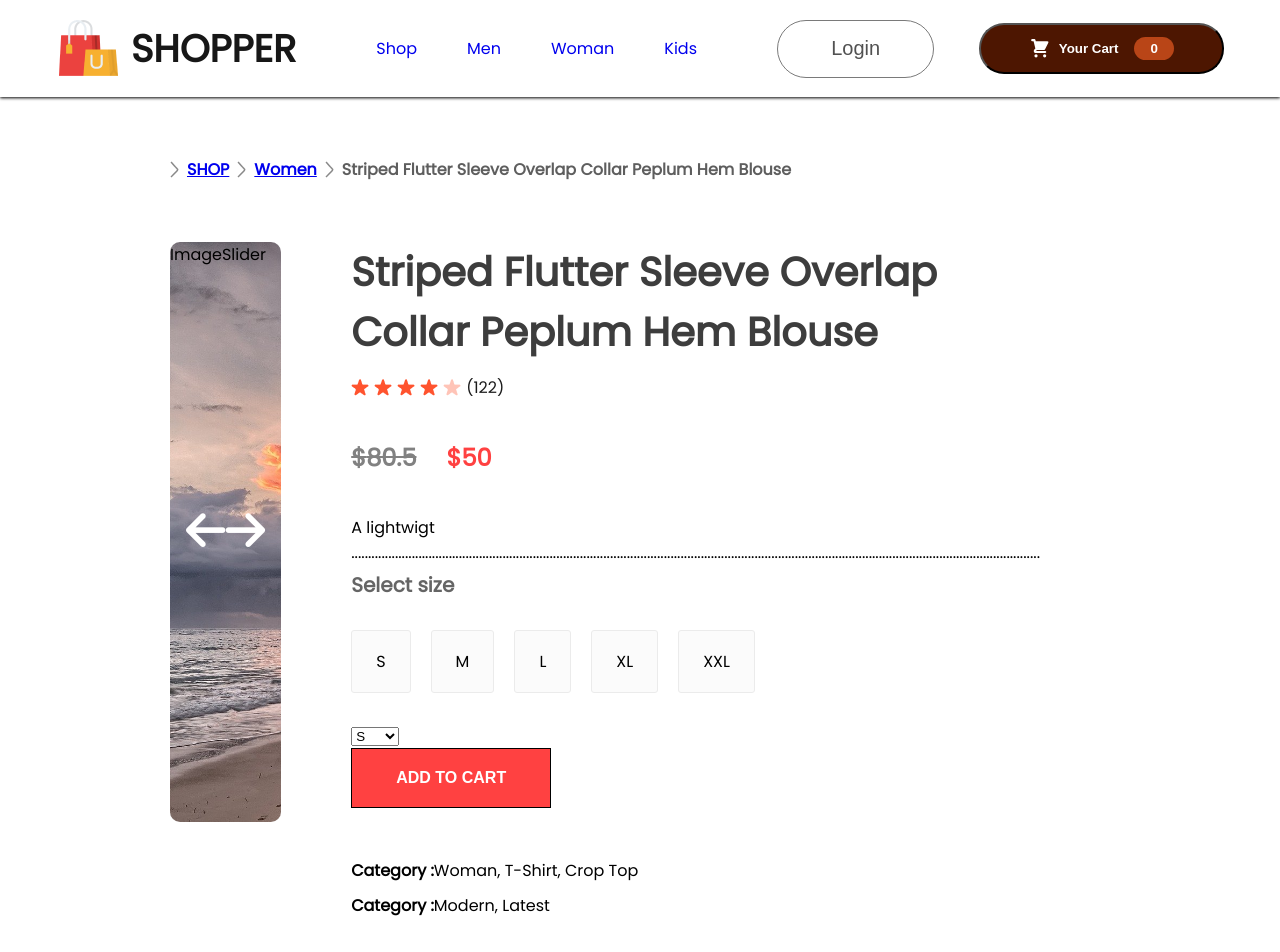
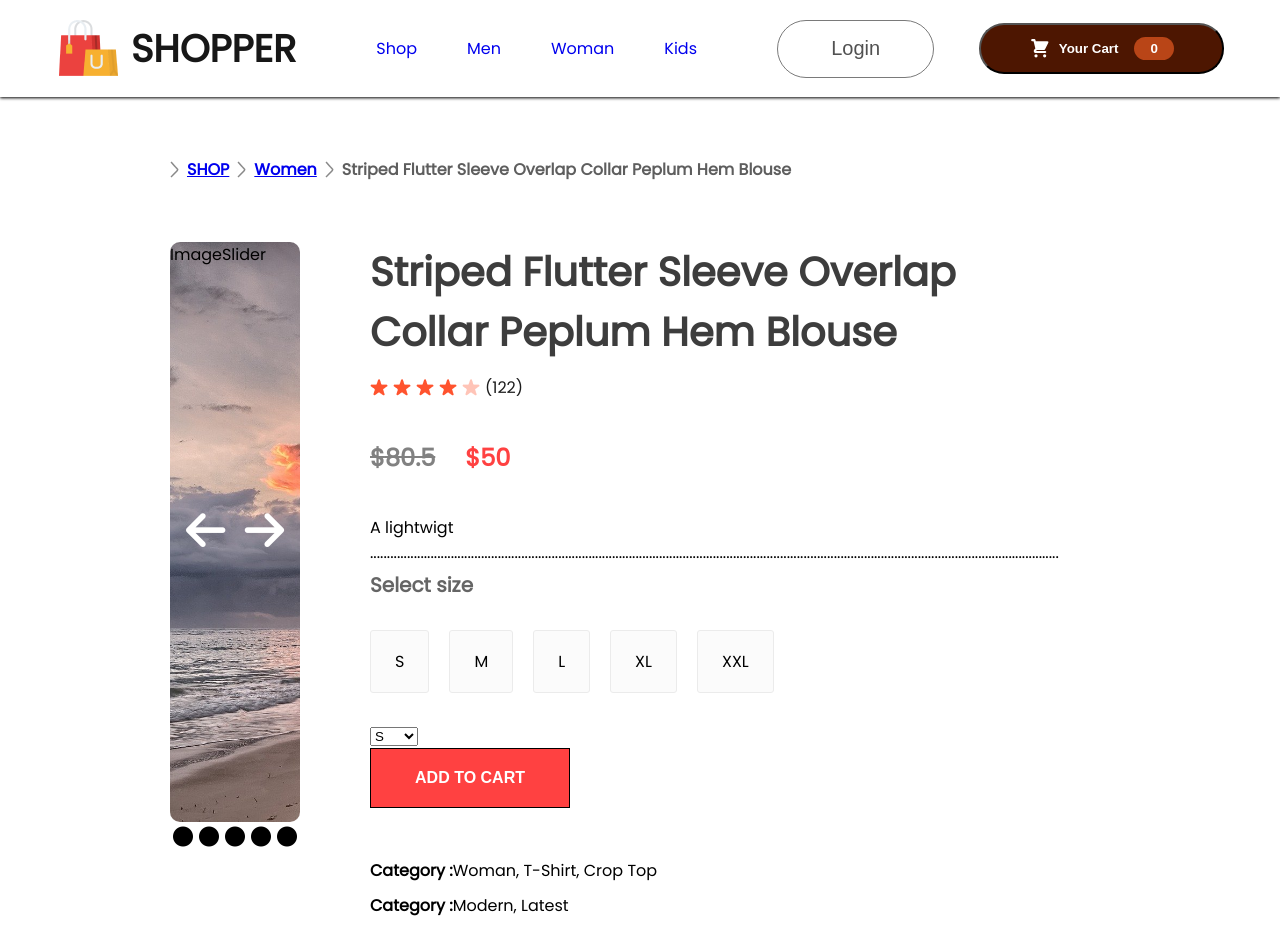
Before and after one commit to pope881/Ecommerce, a React (Create React App) app: page /product/1 in a window 1280 px wide. Shown: the top 952 px of the page. Built offline with nearby package versions, Linux system fonts and the light colour scheme.

Commit message:
imageSlider updated

```diff
--- a/src/App.js
+++ b/src/App.js
@@ -10,6 +10,9 @@ import Footer from './Components/Footer/Footer'
 import men_banner from './Components/Assets/banner_mens.png'
 import woman_banner from './Components/Assets/banner_women.png'
 import kid_banner from './Components/Assets/banner_kids.png'
+import About from './Pages/About'
+import Offices from './Pages/Offices'
+import Contact from './Pages/Contact'
 
 function App() {
 	return (
@@ -26,6 +29,9 @@ function App() {
 					</Route>
 					<Route path="/cart" element={<Cart />} />
 					<Route path="/login" element={<LoginSignup />} />
+					<Route path="/about" element={<About />} />
+					<Route path="/offices" element={<Offices />} />
+					<Route path="/contact" element={<Contact />} />
 				</Routes>
 				<Footer />
 			</BrowserRouter>
--- a/src/Components/Footer/Footer.jsx
+++ b/src/Components/Footer/Footer.jsx
@@ -16,9 +16,15 @@ const Footer = () => {
 				</Link>
 			</div>
 			<ul className={classes['footer-links']}>
-				<li>About</li>
-				<li>Offices</li>
-				<li>Contact</li>
+				<Link to="/about">
+					<li>About</li>
+				</Link>
+				<Link to="/offices">
+					<li>Offices</li>
+				</Link>
+				<Link to="/contact">
+					<li>Contact</li>
+				</Link>
 			</ul>
 			{/* <div className="footer-social-icon">
 				<div className="footer-icons-container">
--- a/src/Components/Hero/Hero.module.css
+++ b/src/Components/Hero/Hero.module.css
@@ -2,6 +2,7 @@
 	height: 100vh;
 	background: linear-gradient(180deg, #fde1ff, #e1ffea22 60%);
 	display: flex;
+	/* margin-top: 10vh; */
 }
 
 .hero-left {
--- a/src/Components/Navbar/Navbar.module.css
+++ b/src/Components/Navbar/Navbar.module.css
@@ -1,8 +1,14 @@
 .navbar {
 	display: flex;
+	/* position: fixed; */
+	/* top: 0; */
+	left: 0;
+	width: 100%;
+	/* height: 10vh; */
 	justify-content: space-around;
 	padding: 16px;
 	box-shadow: 0 1px 3px black;
+	/* background-color: blue; */
 }
 
 .nav-logo {
--- a/src/Components/ProductDisplay/ImageSlider.jsx
+++ b/src/Components/ProductDisplay/ImageSlider.jsx
@@ -1,44 +1,11 @@
 import { useState } from 'react'
+import classes from './ImageSlider.module.css'
 
 const ImageSlider = ({ slides }) => {
 	const [currentIndex, setCurrentIndex] = useState(0)
 
-	const sliderStyles = {
-		height: '100%',
-		position: 'relative',
-	}
-
-	const slideStyles = {
-		width: '100%',
-		height: '100%',
-		borderRadius: '10px',
-		backgroundPosition: 'center',
-		backgroundSize: 'cover',
+	const bgcImg = {
 		backgroundImage: `url(${slides[currentIndex].url})`,
-		// backgroundRepeat: "none",
-		// textAlign: 'center'
-	}
-
-	const leftArrowStyles = {
-		position: 'absolute',
-		top: '50%',
-		transform: 'translate(0, -50%)',
-		left: '16px',
-		fontSize: '45px',
-		color: '#fff',
-		zIndex: 1,
-		cursor: 'pointer',
-	}
-
-	const rightArrowStyles = {
-		position: 'absolute',
-		top: '50%',
-		transform: 'translate(0, -50%)',
-		right: '16px',
-		fontSize: '45px',
-		color: '#fff',
-		zIndex: 1,
-		cursor: 'pointer',
 	}
 
 	const goToPrevious = () => {
@@ -53,15 +20,28 @@ const ImageSlider = ({ slides }) => {
 		setCurrentIndex(newIndex)
 	}
 
+	const goToSlide = slideIndex => {
+		setCurrentIndex(slideIndex)
+	}
+
 	return (
-		<div style={sliderStyles}>
-			<div style={leftArrowStyles} onClick={goToPrevious}>
+		<div className={classes['imgslider']}>
+			<div className={`${classes.imgsliderArrow} ${classes.imgsliderArrowLeft}`} onClick={goToPrevious}>
 				<i class="fa-solid fa-arrow-left"></i>
 			</div>
-			<div style={rightArrowStyles} onClick={goToNext}>
+			<div className={`${classes.imgsliderArrow} ${classes.imgsliderArrowRight}`} onClick={goToNext}>
 				<i class="fa-solid fa-arrow-right"></i>
 			</div>
-			<div style={slideStyles}>ImageSlider</div>
+			<div style={bgcImg} className={classes['imgslider-slide']}>
+				ImageSlider
+			</div>
+			<div className={classes['imgslider-dots']}>
+				{slides.map((slide, slideIndex) => (
+					<div key={slideIndex} className={classes['imgslider-dots-item']} onClick={() => goToSlide(slideIndex)}>
+						<i class="fa-solid fa-circle"></i>
+					</div>
+				))}
+			</div>
 		</div>
 	)
 }
--- /dev/null
+++ b/src/Components/ProductDisplay/ImageSlider.module.css
@@ -0,0 +1,42 @@
+.imgslider {
+	height: 100%;
+	position: relative;
+}
+
+.imgsliderArrow {
+	position: absolute;
+	top: 50%;
+	transform: translate(0, -50%);
+	font-size: 45px;
+	color: #fff;
+	z-index: 1;
+	cursor: pointer;
+}
+
+.imgsliderArrowLeft {
+	left: 16px;
+}
+
+.imgsliderArrowRight {
+	right: 16px;
+}
+
+.imgslider-slide {
+	width: 100%;
+	height: 100%;
+	border-radius: 10px;
+	background-position: center;
+	background-size: cover;
+	/* background-image: `url(${slides[currentIndex].url})` */
+}
+
+.imgslider-dots {
+	display: flex;
+	justify-content: center;
+}
+
+.imgslider-dots-item {
+	margin: 0 3px;
+	cursor: pointer;
+	font-size: 20px;
+}
--- a/src/Components/ProductDisplay/ProductDisplay.jsx
+++ b/src/Components/ProductDisplay/ProductDisplay.jsx
@@ -40,15 +40,10 @@ const ProductDisplay = props => {
 		setValue(event.target.value)
 	}
 
-	const containerStyles = {
-		width: '600px',
-		height: '580px',
-		margin: '0 auto',
-	}
 
 	return (
 		<div className={classes['productdisplay']}>
-			<div style={containerStyles}>
+			<div className={classes['productdisplay-left-added']}>
 				<ImageSlider slides={slides} />
 			</div>
 			{/* <div className={classes['productdisplay-left']}>
--- a/src/Components/ProductDisplay/ProductDisplay.module.css
+++ b/src/Components/ProductDisplay/ProductDisplay.module.css
@@ -2,6 +2,13 @@
 	display: flex;
 	margin: 0 170px;
 }
+
+.productdisplay-left-added {
+	width: 600px;
+	height: 580px;
+	margin: 0 auto;
+}
+
 /*
 .productdisplay-left {
 	display: flex;
--- /dev/null
+++ b/src/Pages/About.jsx
@@ -0,0 +1,7 @@
+import React from "react"
+
+const About = () => {
+
+}
+
+export default About
--- /dev/null
+++ b/src/Pages/Contact.jsx
@@ -0,0 +1,5 @@
+import React from 'react'
+
+const Contact = () => {}
+
+export default Contact
--- /dev/null
+++ b/src/Pages/Offices.jsx
@@ -0,0 +1,5 @@
+import React from 'react'
+
+const Offices = () => {}
+
+export default Offices
```
